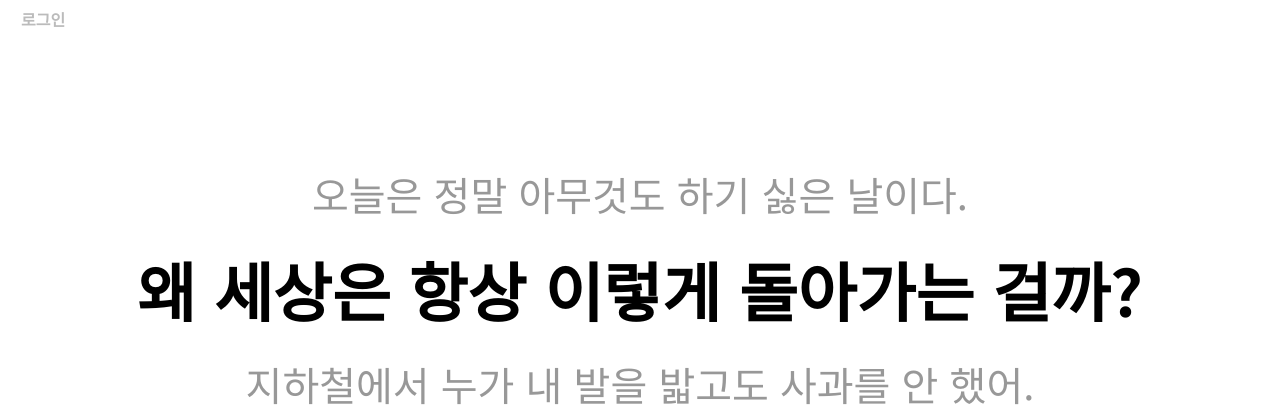
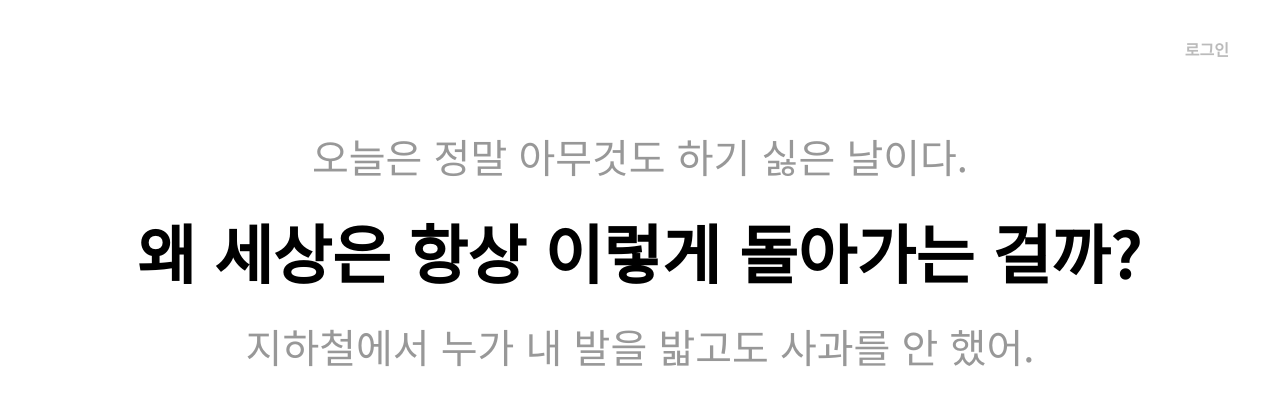
Before and after one commit to suinkimme/jungle-buzz, a Flask app: page / in a window 1280 px wide. Shown: the top 420 px of the page. Run offline with Flask 3, Linux system fonts and the light colour scheme; some libraries are stand-ins or nearby versions.

Commit message:
로그인 버튼 위치 조정

```diff
--- a/static/css/common.css
+++ b/static/css/common.css
@@ -121,3 +121,11 @@
 .text-input::placeholder {
   color: #e8e8e8;
 }
+
+/* auth-button-container */
+.auth-button-container {
+  display: flex;
+  position: absolute;
+  right: 30px;
+  top: 30px;
+}
--- a/templates/index.html
+++ b/templates/index.html
@@ -18,7 +18,9 @@
     <title>정글버즈</title>
   </head>
   <body class="text-regular">
-    <button class="primary-button">로그인</button>
+    <div class="auth-button-container">
+      <button class="primary-button">로그인</button>
+    </div>
 
     <div class="container">
       <div class="text-slot-list">
```
